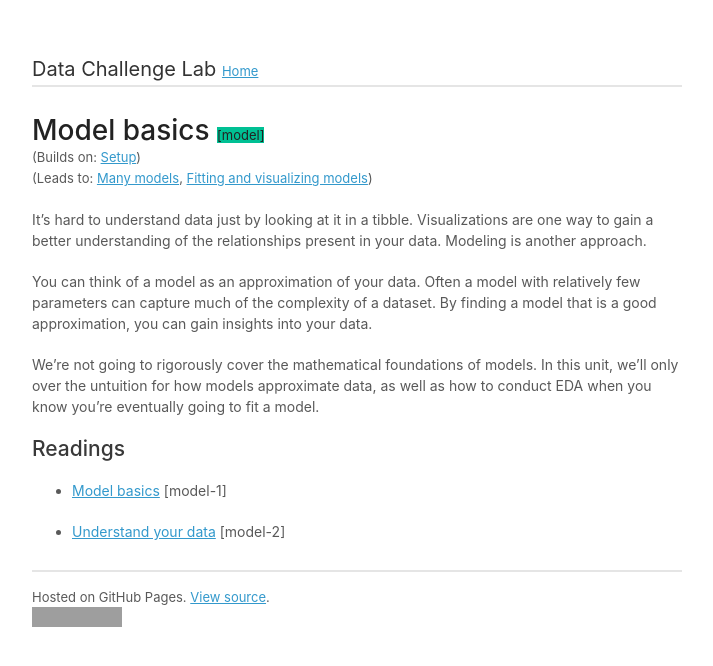
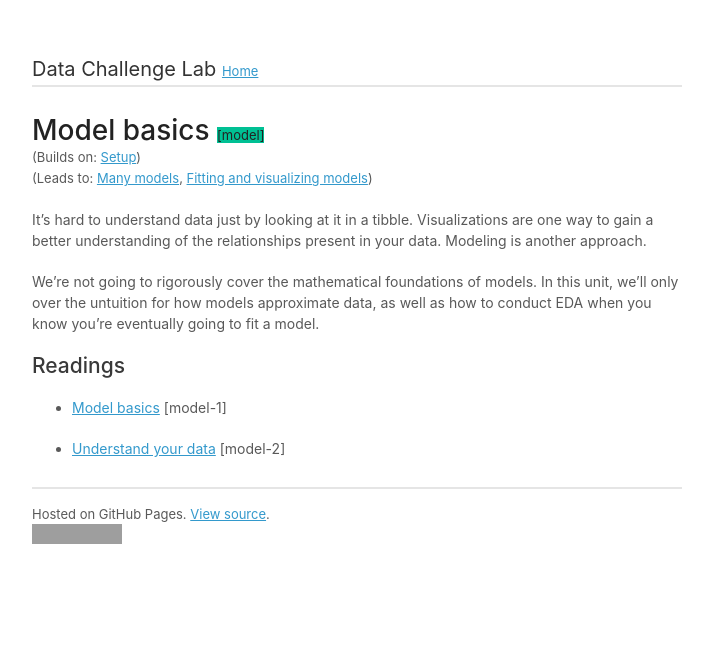
Before and after one commit to dcl-2020-01/curriculum, a Jekyll site: the page built from docs/model-basics.md, in a window 1280 px wide. Shown: the top 666 px of the page, without its empty margins (283-996 px from the left). Built offline with Jekyll 4.4.1, drawn with Linux system fonts in a browser that asks for light colours; our own code applies the rules of GitHub Pages for plain Markdown files; a script that is not in the unit is left out; grey boxes are pictures that could not be loaded.

Commit message:
edit description

```diff
--- a/docs/model-basics.md
+++ b/docs/model-basics.md
@@ -12,11 +12,6 @@ It's hard to understand data just by looking at it in a tibble. Visualizations
 are one way to gain a better understanding of the relationships present in
 your data. Modeling is another approach.
 
-You can think of a model as an approximation of your data. Often a model with
-relatively few parameters can capture much of the complexity of a dataset. By
-finding a model that is a good approximation, you can gain insights into your
-data.
-
 We're not going to rigorously cover the mathematical foundations of models. In
 this unit, we'll only over the untuition for how models approximate data, as
 well as how to conduct EDA when you know you're eventually going to fit a model.
--- a/units/model-basics.yml
+++ b/units/model-basics.yml
@@ -7,11 +7,6 @@ desc: |
   are one way to gain a better understanding of the relationships present in
   your data. Modeling is another approach.
 
-  You can think of a model as an approximation of your data. Often a model with
-  relatively few parameters can capture much of the complexity of a dataset. By
-  finding a model that is a good approximation, you can gain insights into your
-  data.
-
   We're not going to rigorously cover the mathematical foundations of models. In
   this unit, we'll only over the untuition for how models approximate data, as
   well as how to conduct EDA when you know you're eventually going to fit a model.
```
